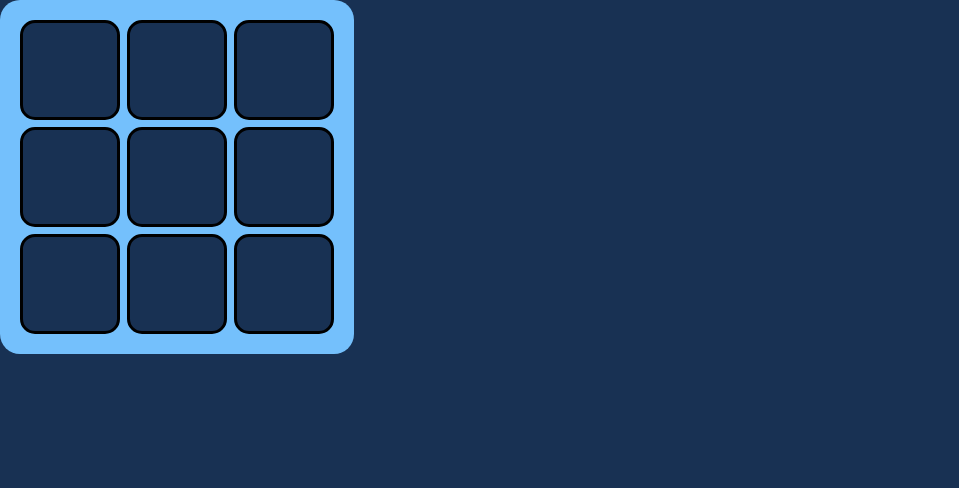
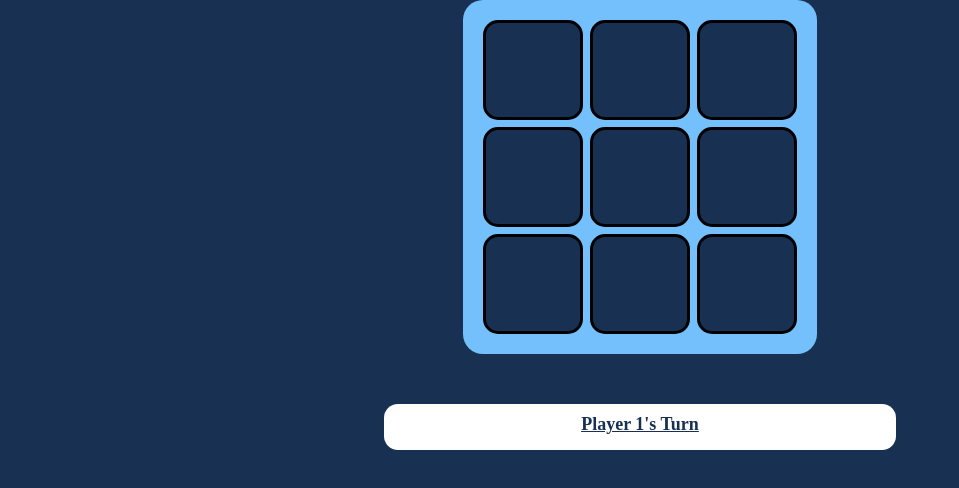
Before and after one commit to leulXllll/tictactoe, a React (Vite) app: page / in a window 1280 px wide. Shown: the top 488 px of the page, without its empty margins (0-959 px from the left). Built offline with nearby package versions, Linux system fonts and the light colour scheme.

Commit message:
added turn tracker

```diff
--- a/src/App.css
+++ b/src/App.css
@@ -5,6 +5,15 @@
 
 body{
   background-color: rgb(24, 49, 83);
+}
+
+.cont{
+
+  /* background-color: green; */
+  display: flex;
+  justify-content: center;
+  margin-bottom: 50px;
+
 }
 .boxes{
     display: inline-grid;
@@ -18,3 +27,16 @@ body{
 li{
   list-style-type: none;
 }
+.turn-Tracker{
+  background-color: white;
+  padding-top: 10px;
+  padding-bottom: 15px;
+  text-align: center;
+  font-weight: 600;
+  width: 40%;
+  margin: auto;
+  border-radius: 14px;
+  font-size: 18px;
+  text-decoration: underline;
+  color: rgb(24, 49, 83);
+}
--- a/src/App.jsx
+++ b/src/App.jsx
@@ -86,7 +86,6 @@ function App() {
 
     const renderBoxes = ()=>{
 
-
     return <ul className='boxes'>
              {contents.map((answer)=>
                 <li key={answer.number}>
@@ -98,7 +97,13 @@ function App() {
 
   return (
     <>
+       <div className="cont">
+
         {renderBoxes()}
+       </div>
+        {gameChanger&&<div  className='turn-Tracker' >Player 1's Turn</div>}
+        {!gameChanger&&<div className='turn-Tracker' >Player 2's Turn</div>}
+
     </>
   )
 }
```
